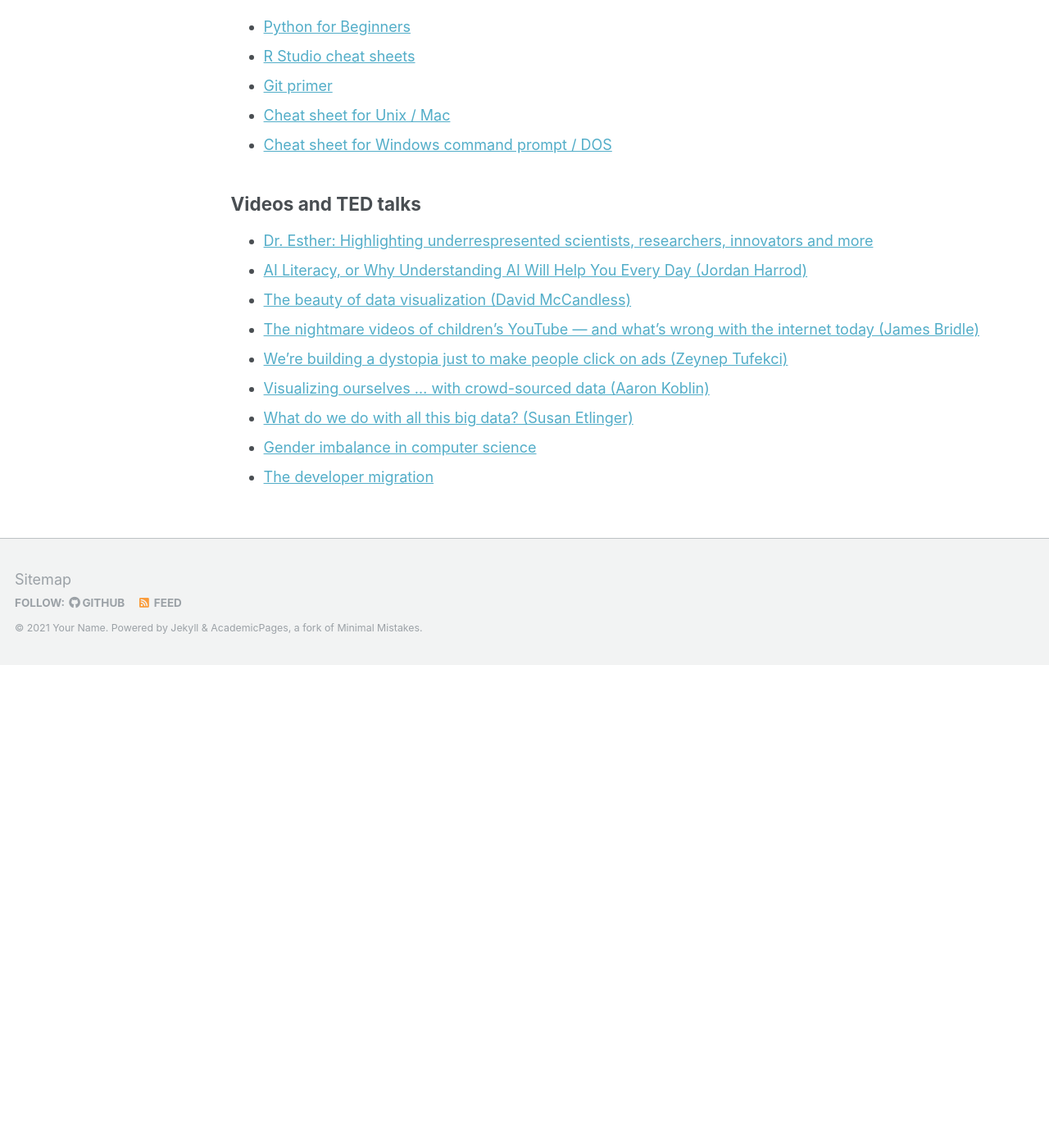
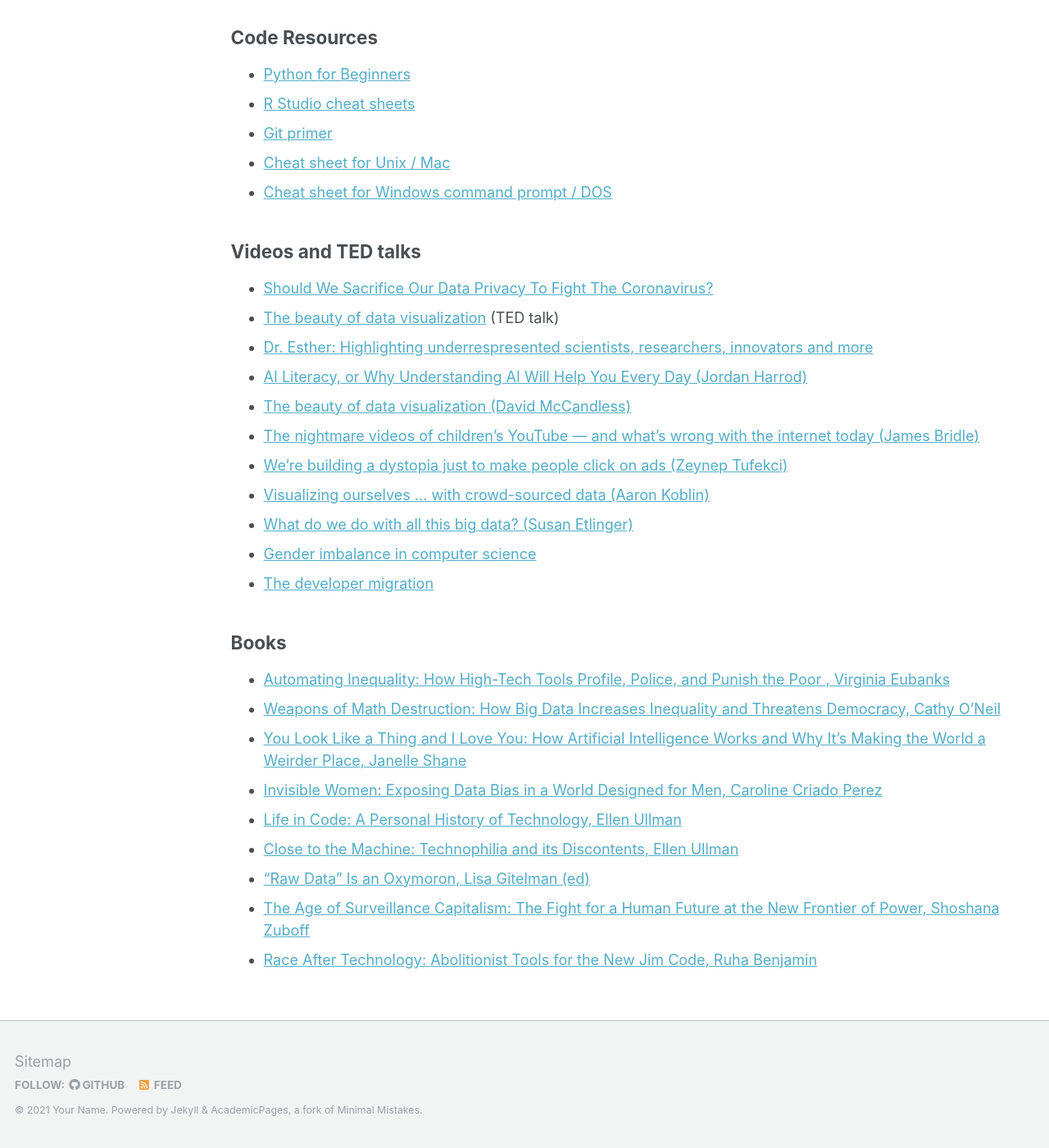
Before and after one commit to BigelowLab/bigelowlab.github.io, a Jekyll site: the page built from _pages/cafecode.md, in a window 1280 px wide and 1400 px high, scrolled down 963 px. Shown: the whole window at 82% size. Built offline with Jekyll 4.4.1, drawn with Linux system fonts in a browser that asks for light colours; before the commit the page ends 1774 px from its top, so only the background shows below that; some of the changed text lies outside the part shown.

Commit message:
Update cafecode.md
Updated resource list

```diff
--- a/_pages/cafecode.md
+++ b/_pages/cafecode.md
@@ -18,21 +18,19 @@ One suggestion is details on Summer Intern Program:
 
 Nick - this is copied from the file you put together for last summer if that's OK with you. Could also include the topics we discussed and maybe even links to the slides from last summer??
 
-## Articles to discuss
+## Summer Articles
 
-[What do we do with all this big data?](https://www.ted.com/talks/susan_etlinger_what_do_we_do_with_all_this_big_data/transcript#t-26273) (TED talk)
-
-[What is algorithmic bias?](https://bdtechtalks.com/2018/03/26/racist-sexist-ai-deep-learning-algorithms/)
-
-[The beauty of data visualization](https://www.ted.com/talks/david_mccandless_the_beauty_of_data_visualization/transcript) (TED talk)
-
-[AI Is Biased. Here's How Scientists Are Trying to Fix It](https://www.wired.com/story/ai-biased-how-scientists-trying-fix/)
-
-[Should We Sacrifice Our Data Privacy To Fight The Coronavirus?](https://fivethirtyeight.com/videos/should-we-sacrifice-our-data-privacy-to-fight-the-coronavirus/) (Video)
-
-[Teach about climate change with these 24 New York Times graphs](https://www.nytimes.com/2019/02/28/learning/teach-about-climate-change-with-these-24-new-york-times-graphs.html)
-
-[In Canada, Inuit Communities Are Shaping Research Priorities](https://undark.org/2020/05/27/canada-inuit-research/)
+- [What is algorithmic bias?](https://bdtechtalks.com/2018/03/26/racist-sexist-ai-deep-learning-algorithms/)
+- [AI Is Biased. Here's How Scientists Are Trying to Fix It](https://www.wired.com/story/ai-biased-how-scientists-trying-fix/)
+- [Teach about climate change with these 24 New York Times graphs](https://www.nytimes.com/2019/02/28/learning/teach-about-climate-change-with-these-24-new-york-times-graphs.html)
+- [In Canada, Inuit Communities Are Shaping Research Priorities](https://undark.org/2020/05/27/canada-inuit-research/)
+- https://www.sciencemag.org/news/2016/09/can-predictive-policing-prevent-crime-it-happens
+- https://www.govtech.com/public-safety/LAPD-Predictive-Policing-Tool-Raises-Racial-Bias-Concerns.html
+- https://www.brennancenter.org/our-work/research-reports/predictive-policing-explained
+- https://www.theverge.com/2018/4/26/17285058/predictive-policing-predpol-pentagon-ai-racial-bias
+- [Does ocean acidification alter fish behavior? Fraud allegations create a sea of doubt](https://www.sciencemag.org/news/2021/05/does-ocean-acidification-alter-fish-behavior-fraud-allegations-create-sea-doubt)
+- [Uncovering Big Data Bias in Sustainability Science](https://umaine.edu/spire/2021/03/29/bigdatabias/)
+- [A Manifesto for Algorithms in the Environment](https://www.theguardian.com/science/political-science/2015/oct/05/a-manifesto-for-algorithms-in-the-environment)
 
 ## Code Resources
 
@@ -44,6 +42,8 @@ Nick - this is copied from the file you put together for last summer if that's O
 
 ## Videos and TED talks
 
+- [Should We Sacrifice Our Data Privacy To Fight The Coronavirus?](https://fivethirtyeight.com/videos/should-we-sacrifice-our-data-privacy-to-fight-the-coronavirus/)
+- [The beauty of data visualization](https://www.ted.com/talks/david_mccandless_the_beauty_of_data_visualization/transcript) (TED talk)
 - [Dr. Esther: Highlighting underrespresented scientists, researchers, innovators and more](https://www.youtube.com/channel/UCO8fHSJrOnGZCZ19HvGvSLA)
 - [AI Literacy, or Why Understanding AI Will Help You Every Day (Jordan Harrod)](https://www.ted.com/talks/jordan_harrod_ai_literacy_or_why_understanding_ai_will_help_you_every_day)
 - [The beauty of data visualization (David McCandless)](https://www.ted.com/talks/david_mccandless_the_beauty_of_data_visualization#t-1074329)
@@ -53,3 +53,14 @@ Nick - this is copied from the file you put together for last summer if that's O
 - [What do we do with all this big data? (Susan Etlinger)](https://www.ted.com/talks/susan_etlinger_what_do_we_do_with_all_this_big_data)
 - [Gender imbalance in computer science](https://www.facebook.com/NPR/videos/10156691618936756/)
 - [The developer migration](https://www.youtube.com/watch?reload=9&v=xp6UCQvKKzI)
+
+## Books
+- [Automating Inequality: How High-Tech Tools Profile, Police, and Punish the Poor , Virginia Eubanks](https://us.macmillan.com/books/9781250074317)
+- [Weapons of Math Destruction: How Big Data Increases Inequality and Threatens Democracy, Cathy O'Neil](https://weaponsofmathdestructionbook.com/)
+- [You Look Like a Thing and I Love You: How Artificial Intelligence Works and Why It's Making the World a Weirder Place, Janelle Shane](https://en.wikipedia.org/wiki/You_Look_Like_a_Thing_and_I_Love_You)
+- [Invisible Women: Exposing Data Bias in a World Designed for Men, Caroline Criado Perez](https://carolinecriadoperez.com/book/invisible-women/)
+- [Life in Code: A Personal History of Technology, Ellen Ullman](https://us.macmillan.com/books/9780374534516)
+- [Close to the Machine: Technophilia and its Discontents, Ellen Ullman](https://us.macmillan.com/books/9781250002488)
+- ["Raw Data" Is an Oxymoron, Lisa Gitelman (ed)](https://mitpress.mit.edu/books/raw-data-oxymoron)
+- [The Age of Surveillance Capitalism: The Fight for a Human Future at the New Frontier of Power, Shoshana Zuboff](https://en.wikipedia.org/wiki/The_Age_of_Surveillance_Capitalism)
+- [Race After Technology: Abolitionist Tools for the New Jim Code, Ruha Benjamin](https://www.wiley.com/en-us/Race+After+Technology%3A+Abolitionist+Tools+for+the+New+Jim+Code-p-9781509526406)
```
